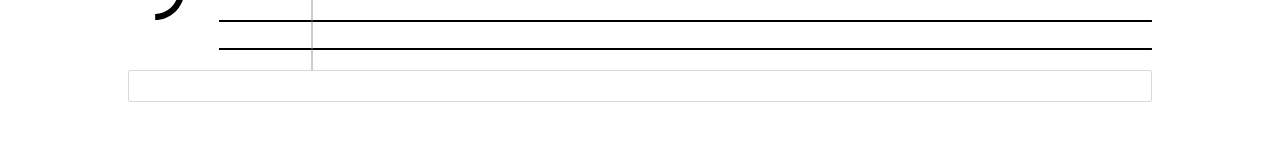
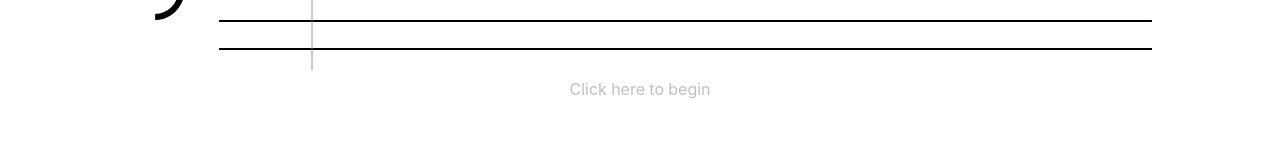
Before and after one commit to Arhuan/pianotes-client, a React (Create React App) app: page / in a window 1280 px wide. Shown: the part 351-511 px from the top of the page. Built offline with nearby package versions, Linux system fonts and the light colour scheme.

Commit message:
command line added

```diff
--- a/src/components/notes/NotesComponent.css
+++ b/src/components/notes/NotesComponent.css
@@ -21,3 +21,16 @@
 .bass-clef > img {
   width: 60%;
 }
+
+.command-line {
+  text-align: center;
+  text-transform: uppercase;
+}
+
+.command-line::placeholder {
+  text-transform: none;
+}
+
+.command-line:focus::placeholder {
+  color: transparent;
+}
--- a/src/components/notes/NotesComponent.jsx
+++ b/src/components/notes/NotesComponent.jsx
@@ -61,10 +61,11 @@ class NotesComponent extends React.Component {
     this.state = {
       currNote: 0,
       notes: TEST_NOTES.slice(this.startIndex, this.endIndex),
+      commandLineText: '',
     };
   }
 
-  handleKeyPress = () => {
+  handleKeyPress = (event) => {
     const { currNote } = this.state;
 
     if (currNote + 1 === MAX_NOTES) {
@@ -85,10 +86,14 @@ class NotesComponent extends React.Component {
     } else {
       this.setState({ currNote: currNote + 1 });
     }
+
+    const charCode = event.which || event.keyCode;
+    const charStr = String.fromCharCode(charCode);
+    this.setState({ commandLineText: charStr });
   };
 
   render() {
-    const { notes, currNote } = this.state;
+    const { notes, currNote, commandLineText } = this.state;
 
     return (
       <div className="notes-container">
@@ -114,7 +119,14 @@ class NotesComponent extends React.Component {
             maxNotes={MAX_NOTES}
           />
         </div>
-        <Input onKeyDown={this.handleKeyPress} />
+        <Input
+          className="command-line"
+          size="large"
+          bordered={false}
+          onKeyPress={this.handleKeyPress}
+          value={commandLineText}
+          placeholder="Click here to begin"
+        />
       </div>
     );
   }
```
